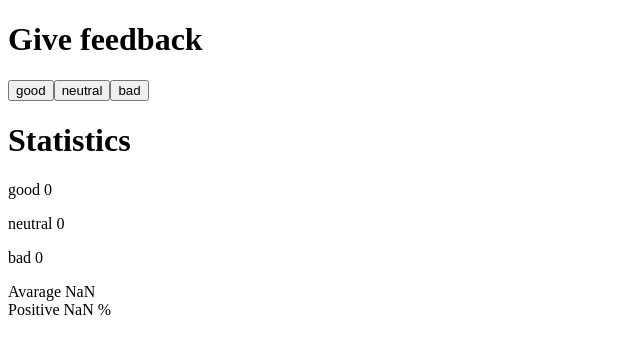
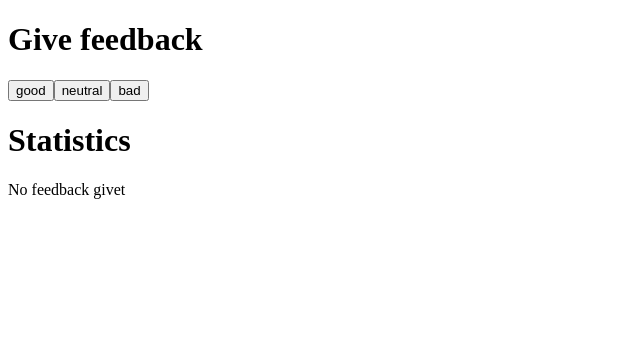
Before and after one commit to ElmoVah/Full_Stack_Open_2022, a React (Create React App) app in the folder part1/unicafe/: page / in a window 1280 px wide. Shown: the top 354 px of the page, without its empty margins (0-640 px from the left). Built offline with nearby package versions, Linux system fonts and the light colour scheme.

Commit message:
Excersice 1.9 completed

```diff
--- a/part1/unicafe/src/App.js
+++ b/part1/unicafe/src/App.js
@@ -17,6 +17,14 @@
 }
 
 const Statistics = ({good, neutral, bad}) => {
+  if (good === 0 && neutral === 0 && bad === 0) {
+    return(
+      <div>
+        <h1>Statistics</h1>
+        No feedback givet
+      </div>
+    )
+  }
   return (
     <div>
       <h1>Statistics</h1>
```
